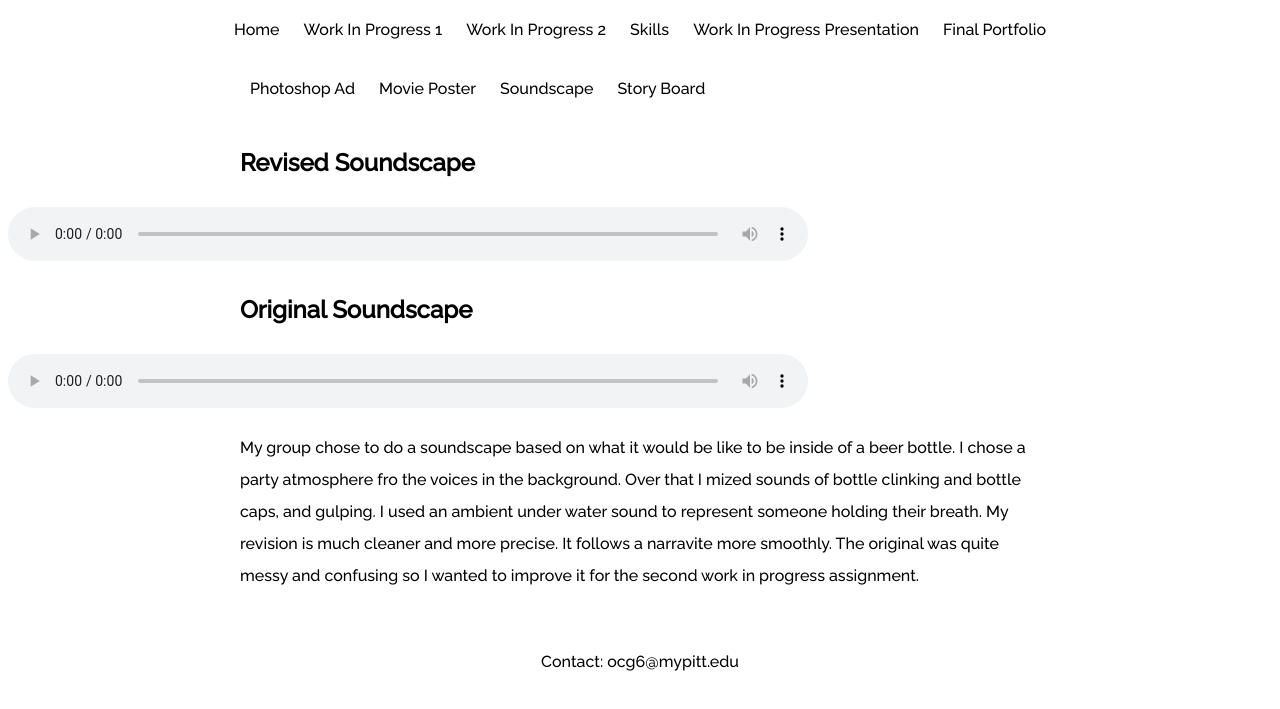
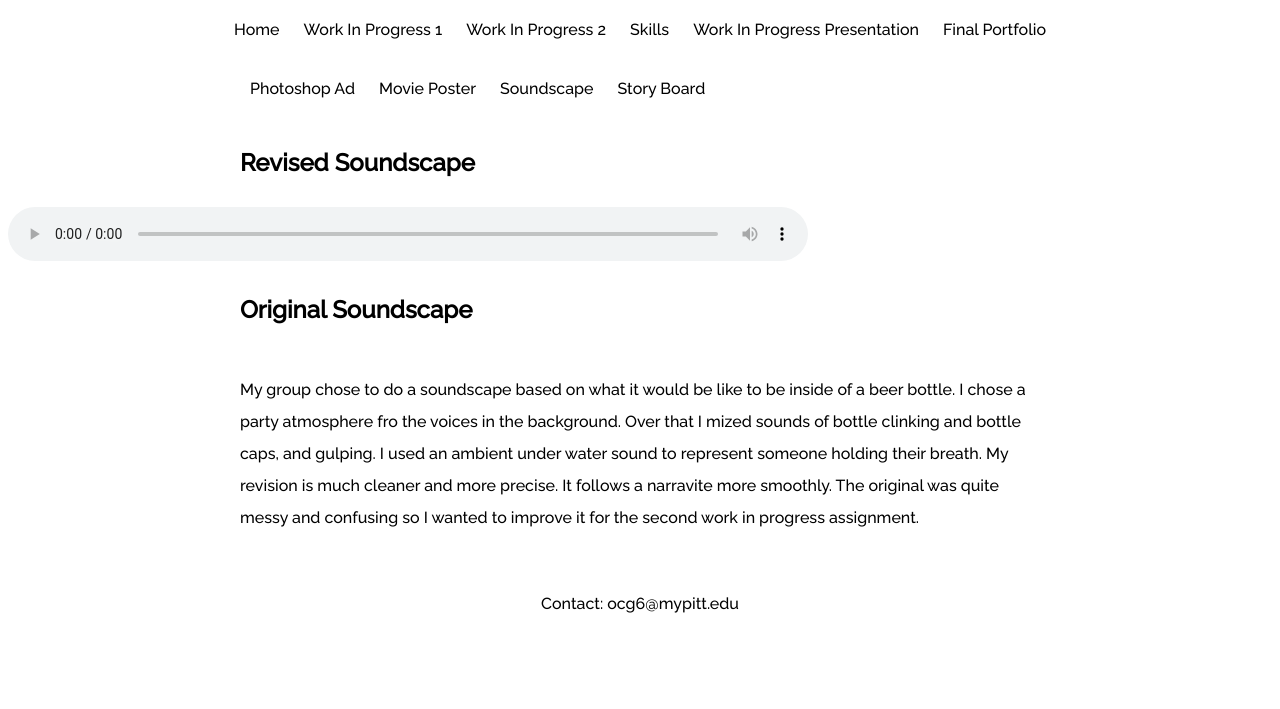
Before and after one commit to oliviacarleatt/oliviacarleatt.github.io, a plain HTML site: page work-2/sample-3.html in a window 1280 px wide. Shown: the part 81-790 px from the top of the page. Drawn offline with Linux system fonts and the light colour scheme; a web font is replaced by a local one.

Commit message:
Update sample-3.html

```diff
--- a/work-2/sample-3.html
+++ b/work-2/sample-3.html
@@ -27,7 +27,7 @@
   <source src="BeerBottle.wav" type="audio/wav">
   </audio>
     <h2>Original Soundscape</h2>
-    <audio controls class="audio">
+    <audio class="audio">
   <source src="GoldsteinBeerBottle.wav" type="audio/wav">
   </audio>
     <p>My group chose to do a soundscape based on what it would be like to be inside of a beer bottle. I chose a party atmosphere fro the voices in the background. Over that I mized sounds of bottle clinking and bottle caps, and gulping. I used an ambient under water sound to represent someone holding their breath. My revision is much cleaner and more precise. It follows a narravite more smoothly. The original was quite messy and confusing so I wanted to improve it for the second work in progress assignment.</p>
```
